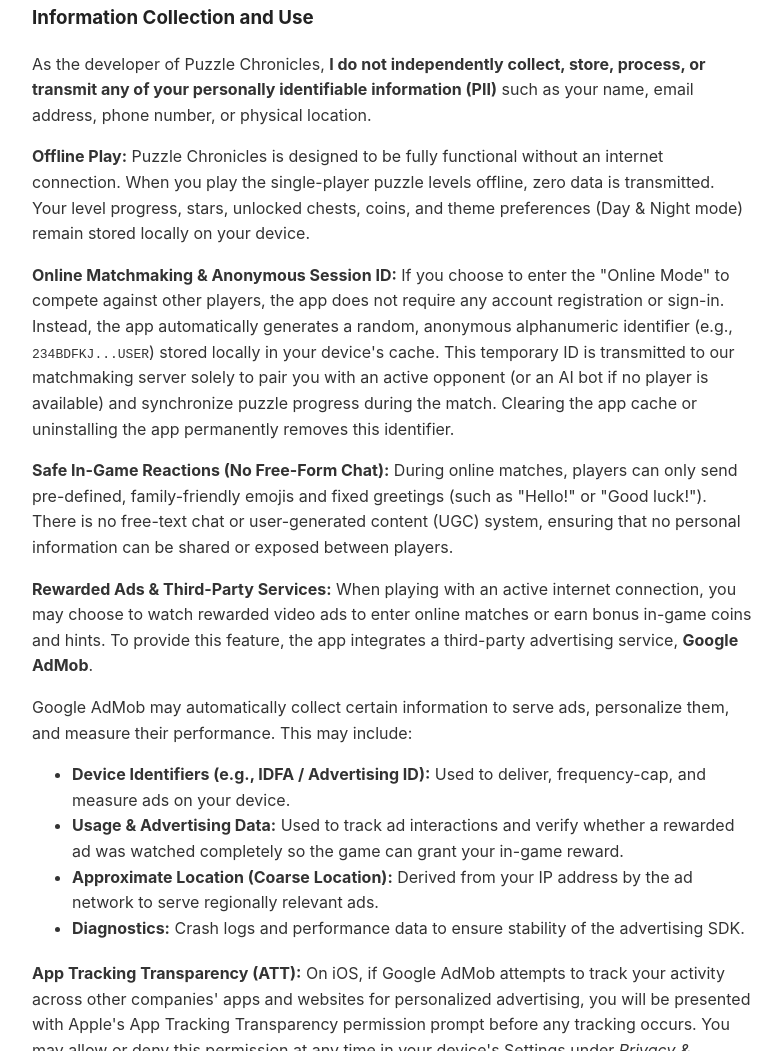
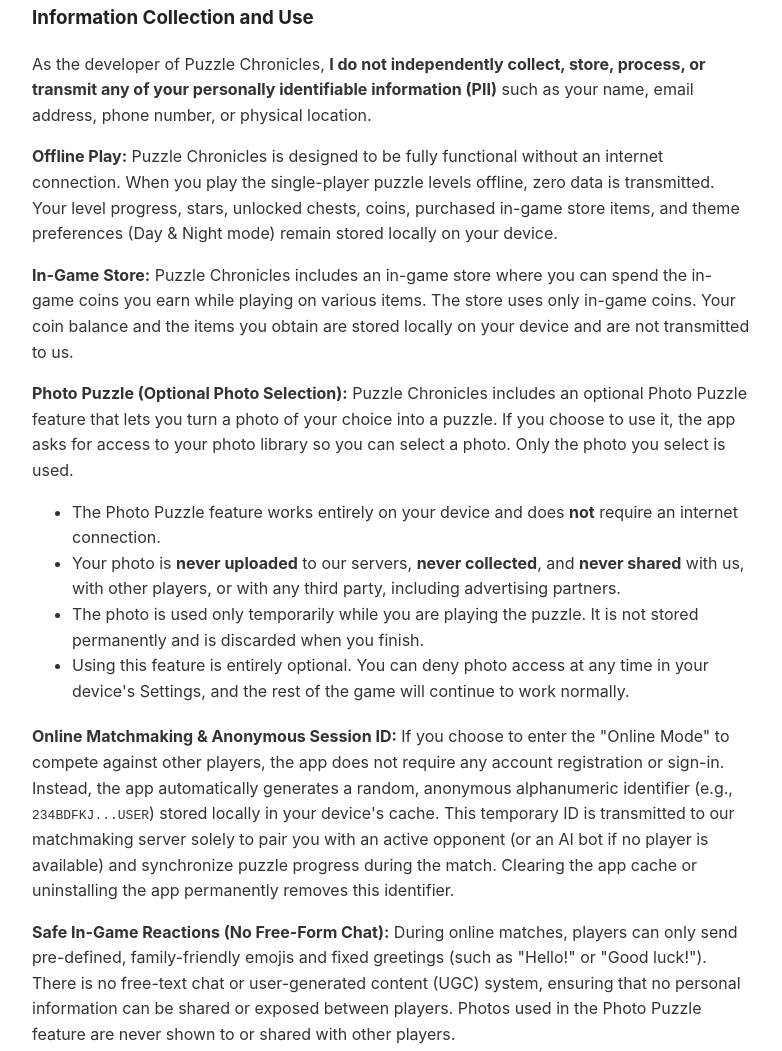
Before and after one commit to AstroBesat-SoftW/Sotstech-Privacy, a plain HTML site: page puzzle.html in a window 1280 px wide. Shown: the part 347-1398 px from the top of the page, without its empty margins (248-1030 px from the left). Drawn offline with Linux system fonts and the light colour scheme.

Commit message:
Revise privacy policy and update effective date
Updated privacy policy details regarding data collection and usage, including changes to offline play, in-game store, and photo puzzle features.

```diff
--- a/puzzle.html
+++ b/puzzle.html
@@ -60,11 +60,21 @@
     <h3>Information Collection and Use</h3>
     <p>As the developer of Puzzle Chronicles, <strong>I do not independently collect, store, process, or transmit any of your personally identifiable information (PII)</strong> such as your name, email address, phone number, or physical location.</p>
 
-    <p><strong>Offline Play:</strong> Puzzle Chronicles is designed to be fully functional without an internet connection. When you play the single-player puzzle levels offline, zero data is transmitted. Your level progress, stars, unlocked chests, coins, and theme preferences (Day &amp; Night mode) remain stored locally on your device.</p>
+    <p><strong>Offline Play:</strong> Puzzle Chronicles is designed to be fully functional without an internet connection. When you play the single-player puzzle levels offline, zero data is transmitted. Your level progress, stars, unlocked chests, coins, purchased in-game store items, and theme preferences (Day &amp; Night mode) remain stored locally on your device.</p>
+
+    <p><strong>In-Game Store:</strong> Puzzle Chronicles includes an in-game store where you can spend the in-game coins you earn while playing on various items. The store uses only in-game coins. Your coin balance and the items you obtain are stored locally on your device and are not transmitted to us.</p>
+
+    <p><strong>Photo Puzzle (Optional Photo Selection):</strong> Puzzle Chronicles includes an optional Photo Puzzle feature that lets you turn a photo of your choice into a puzzle. If you choose to use it, the app asks for access to your photo library so you can select a photo. Only the photo you select is used.</p>
+    <ul>
+        <li>The Photo Puzzle feature works entirely on your device and does <strong>not</strong> require an internet connection.</li>
+        <li>Your photo is <strong>never uploaded</strong> to our servers, <strong>never collected</strong>, and <strong>never shared</strong> with us, with other players, or with any third party, including advertising partners.</li>
+        <li>The photo is used only temporarily while you are playing the puzzle. It is not stored permanently and is discarded when you finish.</li>
+        <li>Using this feature is entirely optional. You can deny photo access at any time in your device's Settings, and the rest of the game will continue to work normally.</li>
+    </ul>
 
     <p><strong>Online Matchmaking &amp; Anonymous Session ID:</strong> If you choose to enter the "Online Mode" to compete against other players, the app does not require any account registration or sign-in. Instead, the app automatically generates a random, anonymous alphanumeric identifier (e.g., <code>234BDFKJ...USER</code>) stored locally in your device's cache. This temporary ID is transmitted to our matchmaking server solely to pair you with an active opponent (or an AI bot if no player is available) and synchronize puzzle progress during the match. Clearing the app cache or uninstalling the app permanently removes this identifier.</p>
 
-    <p><strong>Safe In-Game Reactions (No Free-Form Chat):</strong> During online matches, players can only send pre-defined, family-friendly emojis and fixed greetings (such as "Hello!" or "Good luck!"). There is no free-text chat or user-generated content (UGC) system, ensuring that no personal information can be shared or exposed between players.</p>
+    <p><strong>Safe In-Game Reactions (No Free-Form Chat):</strong> During online matches, players can only send pre-defined, family-friendly emojis and fixed greetings (such as "Hello!" or "Good luck!"). There is no free-text chat or user-generated content (UGC) system, ensuring that no personal information can be shared or exposed between players. Photos used in the Photo Puzzle feature are never shown to or shared with other players.</p>
 
     <p><strong>Rewarded Ads &amp; Third-Party Services:</strong> When playing with an active internet connection, you may choose to watch rewarded video ads to enter online matches or earn bonus in-game coins and hints. To provide this feature, the app integrates a third-party advertising service, <strong>Google AdMob</strong>.</p>
 
@@ -75,6 +85,7 @@
         <li><strong>Approximate Location (Coarse Location):</strong> Derived from your IP address by the ad network to serve regionally relevant ads.</li>
         <li><strong>Diagnostics:</strong> Crash logs and performance data to ensure stability of the advertising SDK.</li>
     </ul>
+    <p>Your photos from the Photo Puzzle feature are not part of this data and are never provided to Google AdMob.</p>
 
     <p><strong>App Tracking Transparency (ATT):</strong> On iOS, if Google AdMob attempts to track your activity across other companies' apps and websites for personalized advertising, you will be presented with Apple's App Tracking Transparency permission prompt before any tracking occurs. You may allow or deny this permission at any time in your device's Settings under <em>Privacy &amp; Security &gt; Tracking</em>. Denying this permission does not affect your ability to play the game or earn in-app rewards from ads—it only limits ad personalization.</p>
 
@@ -85,7 +96,7 @@
     </ul>
 
     <h3>Data Retention &amp; Deletion</h3>
-    <p>Since Puzzle Chronicles does not use user accounts or collect personal profiles, we do not maintain personal user records on our servers. Temporary matchmaking states are only used during active online matches. You can reset all your local game data and your anonymous session ID at any time simply by clearing the app's storage cache or uninstalling the application from your device.</p>
+    <p>Since Puzzle Chronicles does not use user accounts or collect personal profiles, we do not maintain personal user records on our servers. Temporary matchmaking states are only used during active online matches. Photos you select for the Photo Puzzle feature are never sent to our servers and are not retained by the app after you finish playing. You can reset all your local game data and your anonymous session ID at any time simply by clearing the app's storage cache or uninstalling the application from your device.</p>
 
     <h3>Children's Privacy</h3>
     <p>Puzzle Chronicles features family-friendly artistic illustrations and does not contain any inappropriate content. We do not knowingly collect personally identifiable information from anyone, including children. When played online, ads are served via Google AdMob. If you are a parent or guardian and prefer an entirely offline, ad-free environment for your child, you can disable the device's internet connection for the app before play.</p>
@@ -93,7 +104,7 @@
     <h3>Changes to This Privacy Policy</h3>
     <p>I may update this Privacy Policy from time to time. Thus, you are advised to review this page periodically for any changes. I will notify you of any changes by posting the new Privacy Policy on this page.</p>
 
-    <p class="date">This policy is effective as of October 31, 2026.</p>
+    <p class="date">This policy is effective as of November 13, 2026.</p>
 
     <h3>Contact Us</h3>
     <p>If you have any questions or suggestions about my Privacy Policy, or the game in general, do not hesitate to contact me at: <strong><a href="mailto:besatt59@gmail.com">besatt59@gmail.com</a></strong></p>
```
